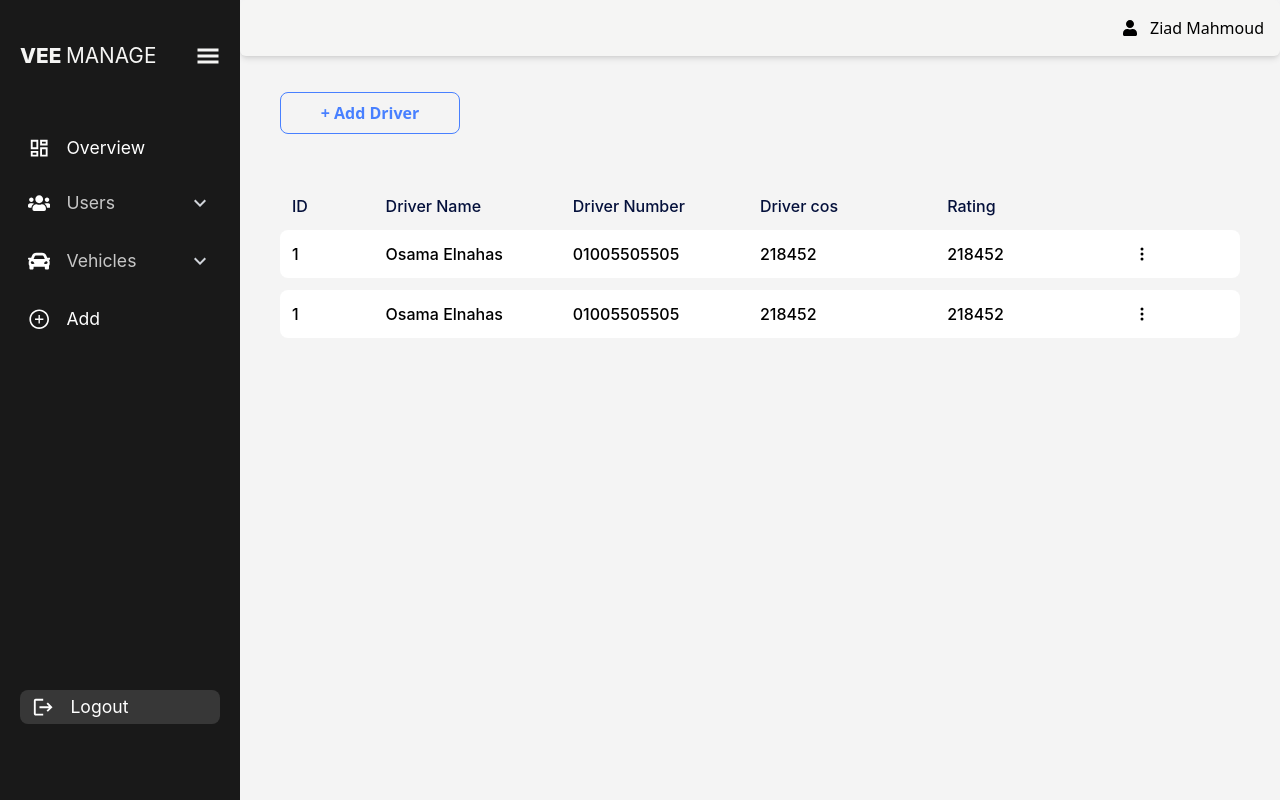
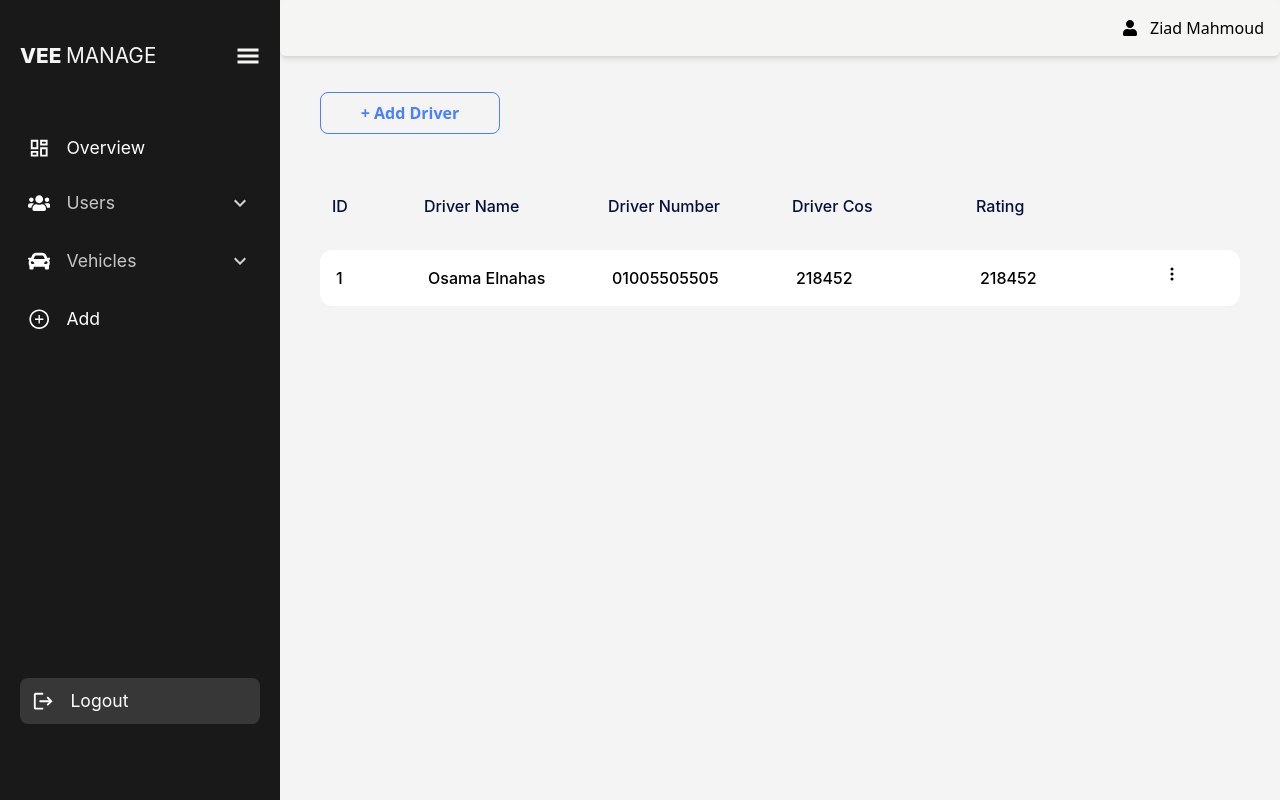
Before and after one commit to OsamaElnahas/smart-fleet-management-admin-dashboard-, a React (Vite) app: page /users/drivers in a window 1280 px wide. Built offline with nearby package versions, Linux system fonts and the light colour scheme.

Commit message:
Add Table

```diff
--- a/src/components/AllUsersTable/AllUsersTable.jsx
+++ b/src/components/AllUsersTable/AllUsersTable.jsx
@@ -1,38 +1,55 @@
 import React from "react";
 import { IoEllipsisVertical } from "react-icons/io5";
 
-const AllUsersTable = () => {
+export default function AllUsersTable() {
   return (
-    <div className="font-Inter flex flex-col">
-      <div className="head flex justify-start text-[#04103B] p-3 items-center rounded-lg font-[540] text-[1rem] w-[100%]">
-        <span className="w-[10%]">ID</span>
-        <span className="w-[20%]">Driver Name</span>
-        <span className="w-[20%]">Driver Number</span>
-        <span className="w-[20%]">Driver cos</span>
-        <span className="w-[20%]">Rating</span>
+    <div className="font-Inter grid grid-cols-[10%,20%,20%,20%,20%,10%] text-[1rem] font-[540] w-full gap-y-5">
+      {/* Head */}
+      <div className="text-[#04103B] p-3 rounded-lg font-[550] text-[1rem]">
+        ID
       </div>
-      <div className="row  flex justify-start  bg-white w-[100%] rounded-lg p-3 font-[540] items-center text-[1rem]">
-        <span className="w-[10%]">1</span>
-        <span className=" w-[20%]">Osama Elnahas</span>
-        <span className="w-[20%]">01005505505</span>
-        <span className="w-[20%]">218452</span>
-        <span className="w-[20%]">218452</span>
-        <span className="w-[]">
-          <IoEllipsisVertical />
-        </span>
+      <div className="text-[#04103B] p-3 rounded-lg font-[550] text-[1rem]">
+        Driver Name
       </div>
-      <div className="row  flex justify-start  bg-white w-[100%] rounded-lg p-3 font-[540] items-center text-[1rem] mt-3">
-        <span className="w-[10%]">1</span>
-        <span className=" w-[20%]">Osama Elnahas</span>
-        <span className="w-[20%]">01005505505</span>
-        <span className="w-[20%]">218452</span>
-        <span className="w-[20%]">218452</span>
-        <span className="w-[]">
-          <IoEllipsisVertical />
-        </span>
+      <div className="text-[#04103B] p-3 rounded-lg font-[550] text-[1rem]">
+        Driver Number
+      </div>
+      <div className="text-[#04103B] p-3 rounded-lg font-[550] text-[1rem]">
+        Driver Cos
+      </div>
+      <div className="text-[#04103B] p-3 rounded-lg font-[550] text-[1rem]">
+        Rating
+      </div>
+      <div className="text-[#04103B] p-3 rounded-lg font-[550] text-[1rem]"></div>
+
+      {/* Row 1 */}
+      <div className="bg-white p-4 rounded-tl-xl rounded-bl-xl">1</div>
+      <div className="bg-white p-4">Osama Elnahas</div>
+      <div className="bg-white p-4">01005505505</div>
+      <div className="bg-white p-4">218452</div>
+      <div className="bg-white p-4">218452</div>
+      <div className="bg-white p-4 rounded-tr-xl rounded-br-xl">
+        <IoEllipsisVertical />
       </div>
     </div>
   );
-};
+}
+// {/* <div className="font-Inter grid grid-cols-[10%,20%,20%,20%,20%,10%] text-[1rem] font-[540] w-full gap-y-5">
+//       {/* Head */}
+//       <div className="text-[#04103B] p-3 rounded-lg font-[550] text-[1rem]">ID</div>
+//       <div className="text-[#04103B] p-3 rounded-lg font-[550] text-[1rem]">Driver Name</div>
+//       <div className="text-[#04103B] p-3 rounded-lg font-[550] text-[1rem]">Driver Number</div>
+//       <div className="text-[#04103B] p-3 rounded-lg font-[550] text-[1rem]">Driver Cos</div>
+//       <div className="text-[#04103B] p-3 rounded-lg font-[550] text-[1rem]">Rating</div>
+//       <div className="text-[#04103B] p-3 rounded-lg font-[550] text-[1rem]"></div>
 
-export default AllUsersTable;
+//       {/* Row 1 */}
+//       <div className="bg-white p-4 rounded-tl-xl rounded-bl-xl">1</div>
+//       <div className="bg-white p-4">Osama Elnahas</div>
+//       <div className="bg-white p-4">01005505505</div>
+//       <div className="bg-white p-4">218452</div>
+//       <div className="bg-white p-4">218452</div>
+//       <div className="bg-white p-4 rounded-tr-xl rounded-br-xl">
+//         <IoEllipsisVertical />
+//       </div>
+//     </div> */}
--- a/src/components/Layout/Layout.jsx
+++ b/src/components/Layout/Layout.jsx
@@ -15,7 +15,7 @@ const Layout = () => {
       <Sidebar isVisable={isVisable} handleToggle={handleToggle} />
       <div
         className={`content  transition-all duration-300 ${
-          isVisable ? "md:ml-[240px] " : "ml-0"
+          isVisable ? "md:ml-[280px] " : "ml-0"
         }`}
       >
         <Navbar isVisable={isVisable} handleToggle={handleToggle} />
--- a/src/components/Manager/Manager.jsx
+++ b/src/components/Manager/Manager.jsx
@@ -1,5 +1,6 @@
 import React from "react";
 import { Link } from "react-router-dom";
+import AllUsersTable from "../AllUsersTable/AllUsersTable";
 
 export default function Manager() {
   return (
@@ -10,8 +11,9 @@ export default function Manager() {
       >
         + Add Manager
       </Link>
-
-      <div>Manager will appear here</div>
+      <div>
+        <AllUsersTable />
+      </div>
     </>
   );
 }
--- a/src/components/Mechanics/Mechanics.jsx
+++ b/src/components/Mechanics/Mechanics.jsx
@@ -1,5 +1,6 @@
 import React from "react";
 import { Link } from "react-router-dom";
+import AllUsersTable from "../AllUsersTable/AllUsersTable";
 
 export default function Mechans() {
   return (
@@ -10,8 +11,9 @@ export default function Mechans() {
       >
         + Add Mechanic
       </Link>
-
-      <div>Mechanics will appear here</div>
+      <div>
+        <AllUsersTable />
+      </div>
     </>
   );
 }
--- a/src/components/dashboard/Dashboard.jsx
+++ b/src/components/dashboard/Dashboard.jsx
@@ -8,24 +8,31 @@ import StatisticsChart from "../Statistcs/Statistcs";
 const Dashboard = () => {
   return (
     <>
-      <div className="title text-[1.8rem] font-bold mb-10 text-gray-800">
+      <div className="title text-[1.8rem] font-bold mb-10 text-[#212529]">
         Dashboard
       </div>
 
       <div className="dashboard grid gap-6">
         <div className="grid  md:grid-cols-12 gap-6">
           <div className="cards md:col-span-5 flex flex-col gap-4">
-            <div
-              className="card h-32 text-white px-6 py-8 rounded-lg shadow-md bg-gray-500
-               "
-            >
-              Card 2
+            <div className="card h-32 text-white px-6 py-8 rounded-lg shadow-md bg-slate-800 font-bold">
+              <span> New Users</span>
+              <div>
+                <span>1,156</span>
+              </div>
             </div>
-            <div className="card h-32 text-white px-6 py-8 rounded-lg shadow-md bg-zinc-800">
-              Card 1
+
+            <div className="card h-32 text-black px-6 py-8 rounded-lg shadow-md bg-[#E8D73E] font-bold">
+              <span> New Users</span>
+              <div className="mt-1.5">
+                <span className="">1,156</span>
+              </div>
             </div>
-            <div className="card h-32 text-white px-6 py-8 rounded-lg shadow-md bg-[#2f2675]">
-              Card 3
+            <div className="card h-32 text-white px-6 py-8 rounded-lg shadow-md bg-[#5041BC] font-bold">
+              <span> New Users</span>
+              <div>
+                <span>1,156</span>
+              </div>
             </div>
           </div>
 
--- a/src/components/sidebar/Sidebar.jsx
+++ b/src/components/sidebar/Sidebar.jsx
@@ -22,8 +22,8 @@ const Sidebar = ({ isVisable, handleToggle }) => {
   console.log(isVisable);
   return (
     <div
-      className={`bg-[#191919] min-h-[100vh] text-white flex flex-col justify-between px-5 py-10 font-Inter w-[240px] z-[3000] fixed transition-transform duration-400 ${
-        isVisable ? "translate-x-0" : "`-translate-x-full`"
+      className={`bg-[#191919] min-h-[100vh] text-white flex flex-col justify-between px-5 py-10 font-Inter w-[280px] z-[3000] fixed transition-transform duration-400 ${
+        isVisable ? "translate-x-0" : "-translate-x-full"
       }`}
     >
       {" "}
@@ -177,7 +177,7 @@ const Sidebar = ({ isVisable, handleToggle }) => {
         <span>
           <MdLogout className="text-[1.4rem]" />
         </span>
-        <NavLink to={"/Login"} className="text-[1.1rem]">
+        <NavLink to={"/Login"} className="text-[1.1rem] py-1.5">
           Logout
         </NavLink>
       </div>
```
